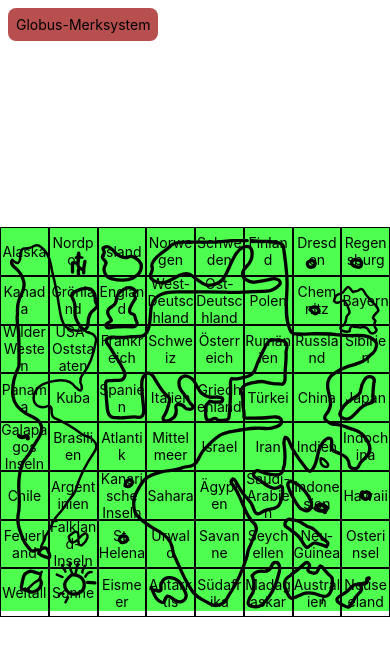
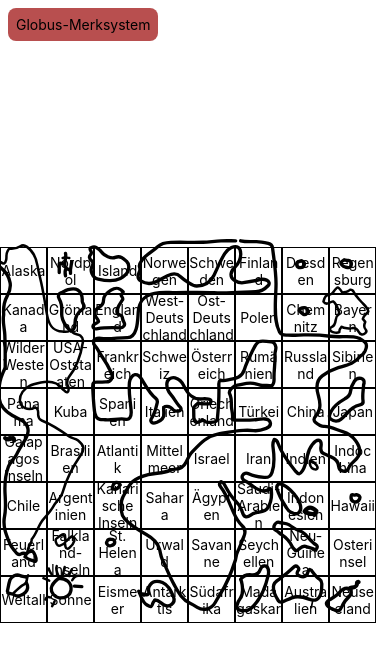
Before and after one commit to NiklasReinhold/mnemotechnik, a React Native app: screen / in a window 390 px wide. Shown: the top 662 px of the page. Built offline with nearby package versions, Linux system fonts and the light colour scheme.

Commit message:
position image and grid

```diff
--- a/App.tsx
+++ b/App.tsx
@@ -6,6 +6,7 @@ import globus from "./assets/globus.svg";
 export default function App() {
   var dimensions = Dimensions.get('window');
   var min = Math.min(dimensions.width, dimensions.height);
+  var elementSize = min*0.965/8;
 
   var countries =  [
     ["Alaska", "Nordpol", "Island", "Norwegen", "Schweden", "Finland", "Dresden", "Regensburg"],
@@ -24,16 +25,14 @@ export default function App() {
       <TouchableOpacity style={{position: 'absolute', left: 8, top: 8, backgroundColor: '#990000b0', borderRadius: 8}}>
         <Text style={{padding: 8}}>Globus-Merksystem</Text>
       </TouchableOpacity>
-      <View style={{width: min, height: min, }}>
-        <View style={{backgroundColor: '#00ff00b0'}}>
-          <object type="image/svg+xml" aria-label="globus" data={globus.toString()}></object>
-        </View>
+      <View style={{width: min*1.01, height: min, left: -12}}>
+        <object type="image/svg+xml" aria-label="globus" data={globus.toString()}></object>
       </View>
       <FlatList
-        style={{position: 'absolute', width: min, height: min,}}
+        style={{position: 'absolute', width: min, height: min, marginTop: 40}}
         data={countries.flat()}
         renderItem={({item}) => (
-          <View style={{width: min/8, height: min/8, justifyContent: 'center', borderWidth: 1}}>
+          <View style={{width: elementSize, height: elementSize, justifyContent: 'center', borderWidth: 1}}>
             <Text style={{textAlign: 'center'}}>{item}</Text>
           </View>
         )}
```
